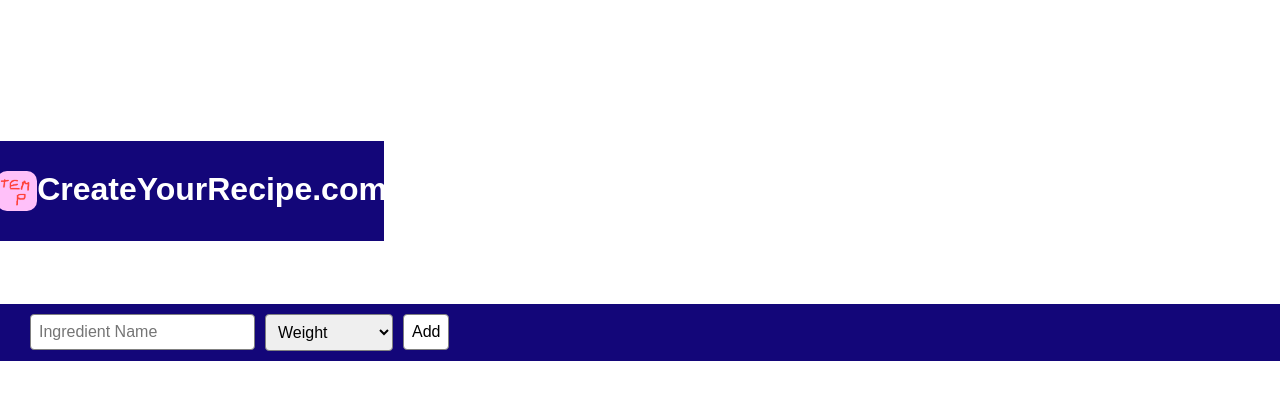
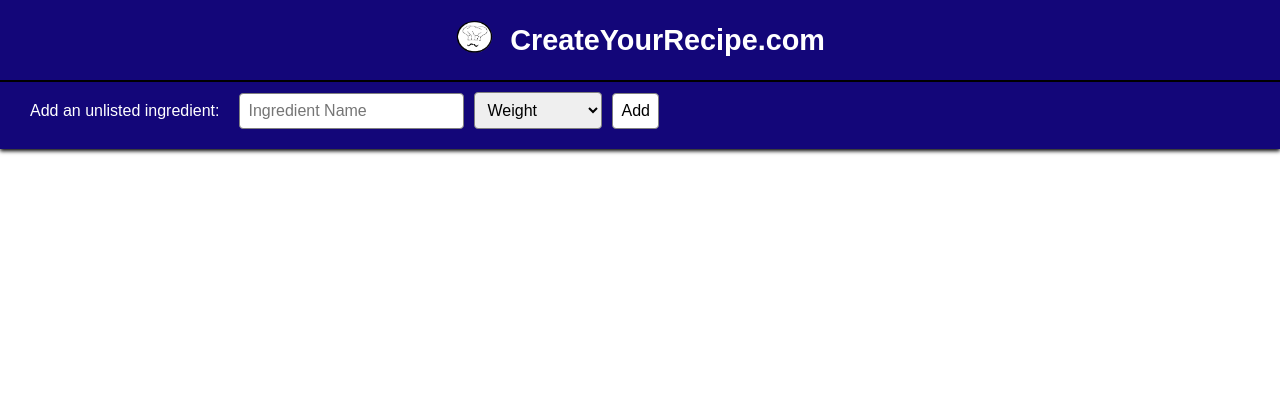
Before and after one commit to heytoki/ACIT2911, a Flask app: page /ingredient in a window 1280 px wide. Shown: the top 400 px of the page. Run offline with Flask 3, Linux system fonts and the light colour scheme.

Commit message:
style create, ingredients, and list.html

```diff
--- a/static/style.css
+++ b/static/style.css
@@ -196,27 +196,18 @@
     list-style-type: none;
 }
 
-
-#pageHeader {
-    display: flex;
-    justify-content: center;
-    color: white;
-    background-color: #130679;
-    padding-bottom: 30px;
-    padding-top: 30px;
-    width: 30%;
-
-
-}
-
 .grid {
+    padding-top: 1%;
+    text-align: center;
+    margin: 1%;
+    border-radius: 5px;
     display: grid;
     grid-template-areas:
         "top cui"
+        "time diff"
         "ing ins"
-        "time diff";
+        "bot bot";
     grid-template-columns: 1fr 1fr;
-    background-color: #130679;
 }
 
 .grid > div.ingredientListField {
@@ -241,8 +232,22 @@
 
 .grid > div.recipeNameField {
     grid-area: top;
-    text-align: center;
     padding-top: 5px;
+}
+
+.grid > button.saveBtn {
+    font-weight: bold;
+    font-size: 20px;
+    margin-top: 1%;
+    grid-area: bot;
+}
+
+.grid > div {
+    border-radius: 5px;
+    background-color: #130679;
+    box-shadow: 0 2px 4px rgba(0, 0, 0, 0.4);
+    border: 0.5px solid white;
+    margin: 2px;
 }
 
 div.top > input:focus {
@@ -270,6 +275,7 @@
 .hidden {
     display: none;
 }
+
 /* Flash message styles */
 .flashes {
     list-style-type: none;
--- a/templates/ingredient.html
+++ b/templates/ingredient.html
@@ -9,9 +9,13 @@
 </head>
 
 <body>
-    <h1 id="pageHeader"><img class="logo" src="/static/temp.jpg">CreateYourRecipe.com</h1>
-    <h3>Add a New Ingredient to Database</h3>
+    <header class="header">
+        <div class="header-top">
+            <img class="logo" src="/static/chef.jpg" alt="Logo">
+            <div class="title">CreateYourRecipe.com</div>
+        </div>
         <nav class="navbar">
+            Add an unlisted ingredient:
             <form class="search-form" method="POST" action="ingredient">
                 <input type="text" name="name" placeholder="Ingredient Name">
                 <select name="measures">
@@ -25,6 +29,7 @@
                 <button type="submit">Add</button>
             </form>
         </nav>
+    </header>
 </body>
 
 </html>
```
Also changed, not shown: templates/create.html (+28 -19 lines), templates/list.html (+9 -7 lines). Lines whose indentation alone changed are shown as unchanged.
